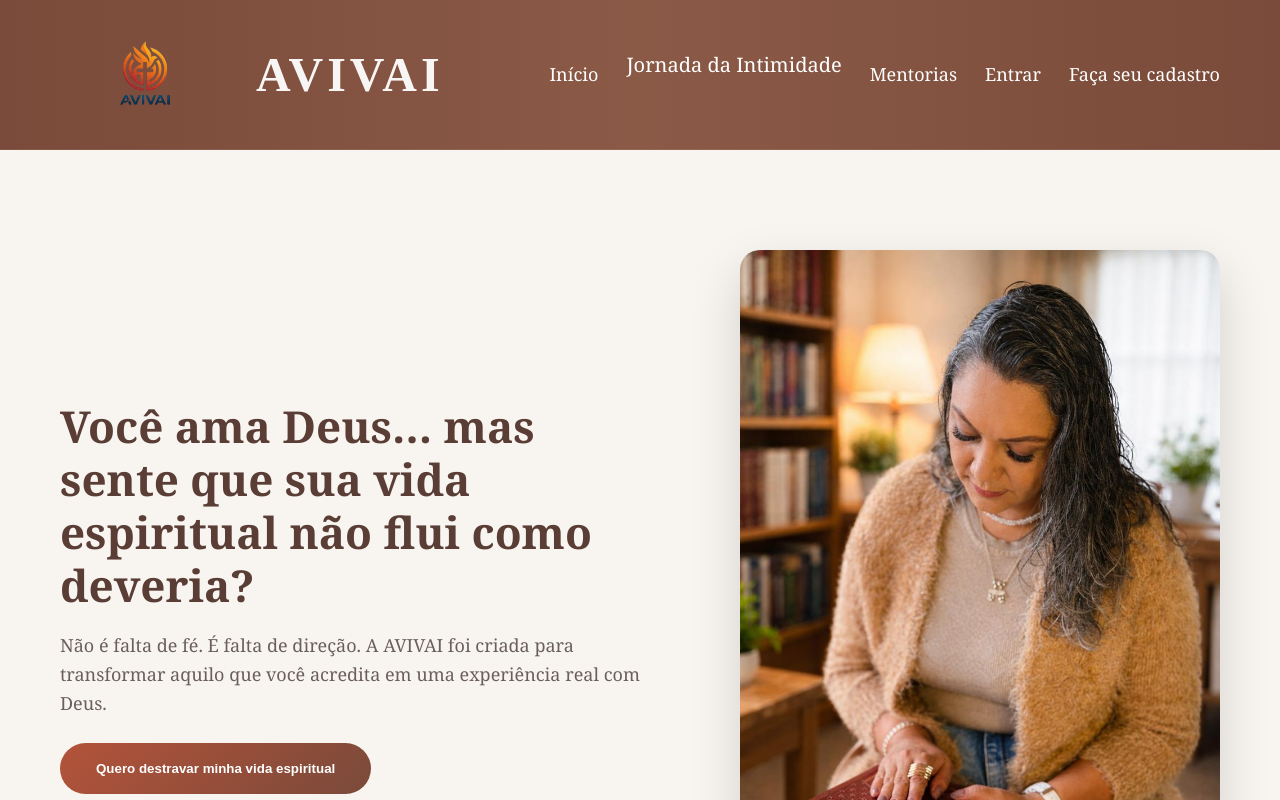
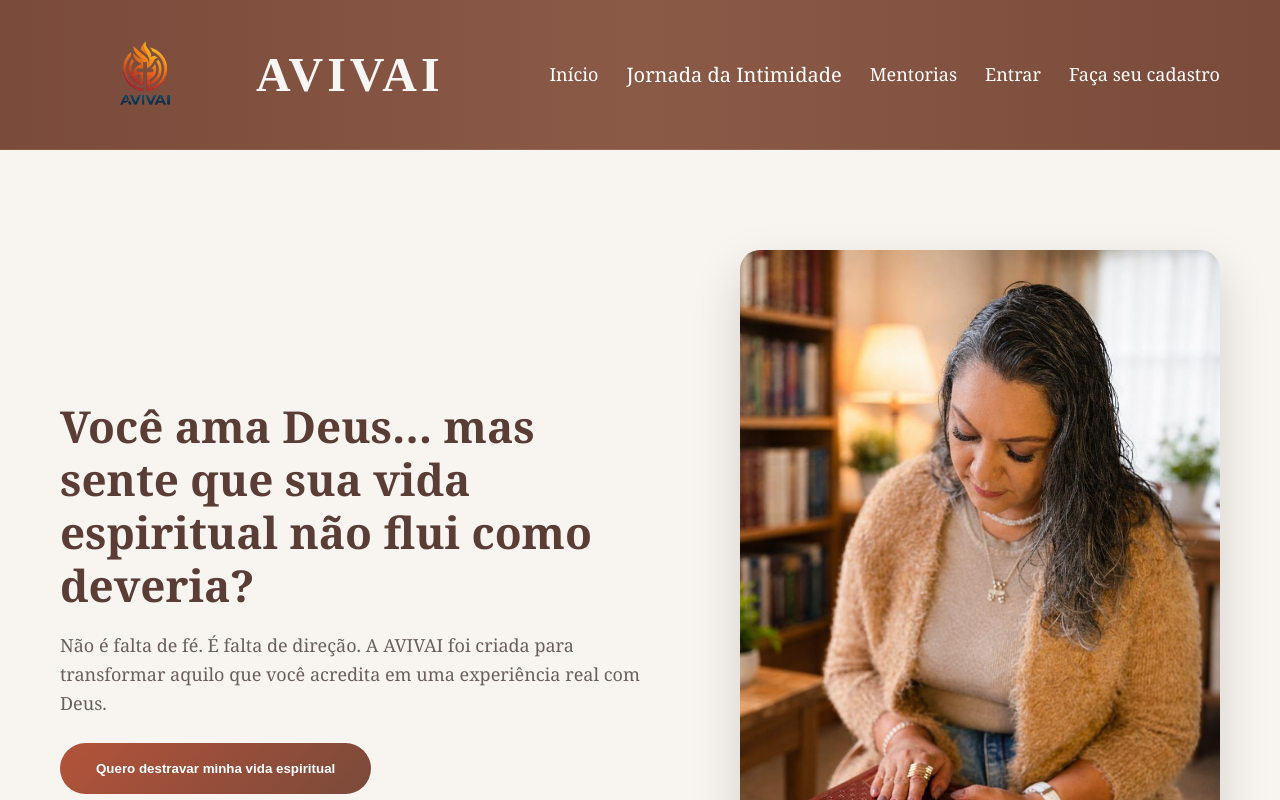
Before and after one commit to Mayra727/avivai-frontend, a React (Vite) app: page / in a window 1280 px wide. Shown: the top 800 px of the page. Built offline with nearby package versions, Linux system fonts and the light colour scheme.

Commit message:
style: unify dropdown item typography

```diff
--- a/src/components/Header.css
+++ b/src/components/Header.css
@@ -141,7 +141,11 @@
 
   position:relative;
 
-  padding-bottom:20px;
+  display:flex;
+
+  align-items:center;
+
+  height:100%;
 
 }
 
@@ -173,7 +177,7 @@
 
   position:absolute;
 
-  top:100%;
+  top:calc(100% - 5px);
 
   left:0;
 
```
